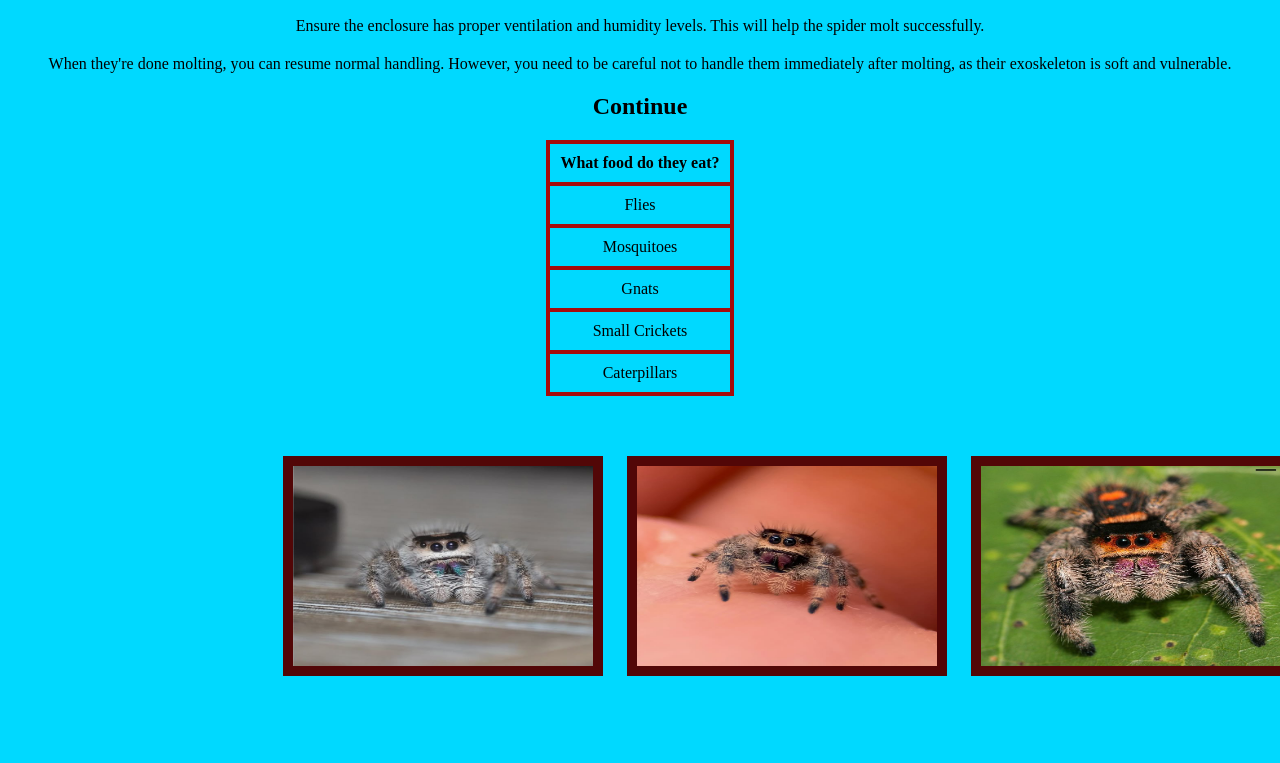
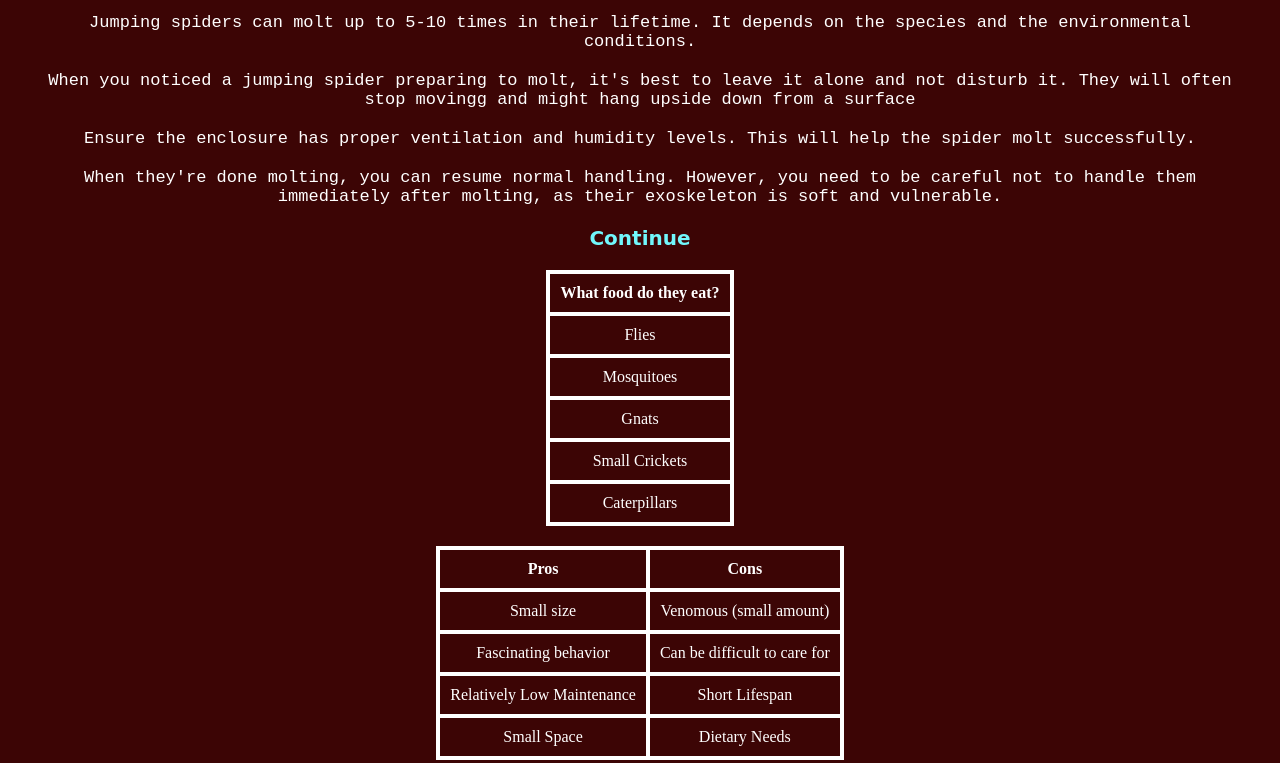
Before and after one commit to iledes851-lang/spider-glazer-30000, a plain HTML site: page spider-manglazer3000-main/index.html in a window 1280 px wide. Shown: the part 641-1404 px from the top of the page. Before the commit the page ends 1317 px from the top, so only its background shows below. Drawn offline with Linux system fonts and the light colour scheme.

Commit message:
Add files via upload

```diff
--- a/spider-manglazer3000-main/global.css
+++ b/spider-manglazer3000-main/global.css
@@ -1,34 +1,44 @@
 table {
-    border:4px solid rgb(105, 0, 0);
+    border:4px solid rgb(255, 255, 255);
     border-collapse: collapse;
     margin: 20px;
     text-align: center;
     margin-left: auto;
     margin-right: auto;
+    color: rgb(255, 255, 255);
 }
 
 th, td {
-    border: 4px solid rgb(167, 11, 11);
+    border: 4px solid rgb(255, 255, 255);
     padding: 10px;
     text-align: center;
+    color: rgb(255, 255, 255);
 }
 
 h1 {
     text-align: center;
     margin: 20px;
-    border: 4px solid rgb(153, 6, 6);
-    color: rgb(9, 54, 216);
-
+    border: 4px solid rgb(219, 252, 255);
+    color: rgb(113, 247, 252);
+    border-radius: 30px;
+    font-family: cursive;
+    font-size: 40px;
 }
 
 p {
     text-align: center;
     margin: 20px;
+    font-family:monospace;
+    color: rgb(255, 255, 255);
+    font-size: 17px;
 }
 
 h2 {
     text-align: center;
     margin: 20px;
+    color: rgb(113, 247, 252);
+    font-family: cursive;
+    font-size: 20px;
 }
 
 p {
@@ -44,6 +54,9 @@ p {
 h2 {
     text-align: center;
     margin: 20px;
+    color: rgb(113, 247, 252);
+    font-family: cursive;
+    font-size: 20px;
 }
 
 p {
@@ -69,6 +82,9 @@ p {
 h3 {
     text-align: center;
     margin: 20px;
+    color: rgb(113, 247, 252);
+    font-family: cursive;
+    font-size: 20px;
 }
 
 p {
@@ -79,6 +95,9 @@ p {
 h2 {
     text-align: center;
     margin: 20px;
+    color: rgb(113, 247, 252);
+    font-family: cursive;
+    font-size: 20px;
 }
 
 img {
@@ -86,9 +105,9 @@ img {
 }
 
 img {
-    border: 10px solid rgb(82, 7, 7);
+    border: 10px solid rgb(255, 255, 255);
 }
 
 body {
-    background-color: rgb(0, 217, 255);
+    background-color: rgb(60, 5, 5);
 }
--- a/spider-manglazer3000-main/index.html
+++ b/spider-manglazer3000-main/index.html
@@ -57,9 +57,35 @@
             <td>Caterpillars</td>
         </tr>
         </table>
+
+        <table>
+                <tbody><tr><th>Pros</th>
+                <th>Cons</th>
+
+            </tr><tr>
+                <td>Small size</td>
+                <td>Venomous (small amount)</td>
+            </tr>
+
+            <tr>
+                <td>Fascinating behavior</td>
+                <td>Can be difficult to care for</td>
+            </tr>
+
+            <tr>
+                <td>Relatively Low Maintenance</td>
+                <td>Short Lifespan</td>
+            </tr>
+
+            <tr>
+                <td>Small Space</td>
+                <td>Dietary Needs</td>
+            </tr>
+
+        </tbody></table>
             <img src="../images/jumping_spider_one.jpg" alt="Jumping Spider" style="margin-top: 20px; margin-left: 20px; width: 300px; height: 200px;">
             <img src="../images/jumping_spider_two.jpg" alt="Jumping Spider" style="margin-top: 20px; margin-left: 20px; width: 300px; height: 200px;">
             <img src="../images/jumping_spider_three.jpg" alt="Jumping Spider" style="margin-top: 20px; margin-left: 20px; width: 300px; height: 200px;">
 
-    </body>
+</body>
 </html>
```
